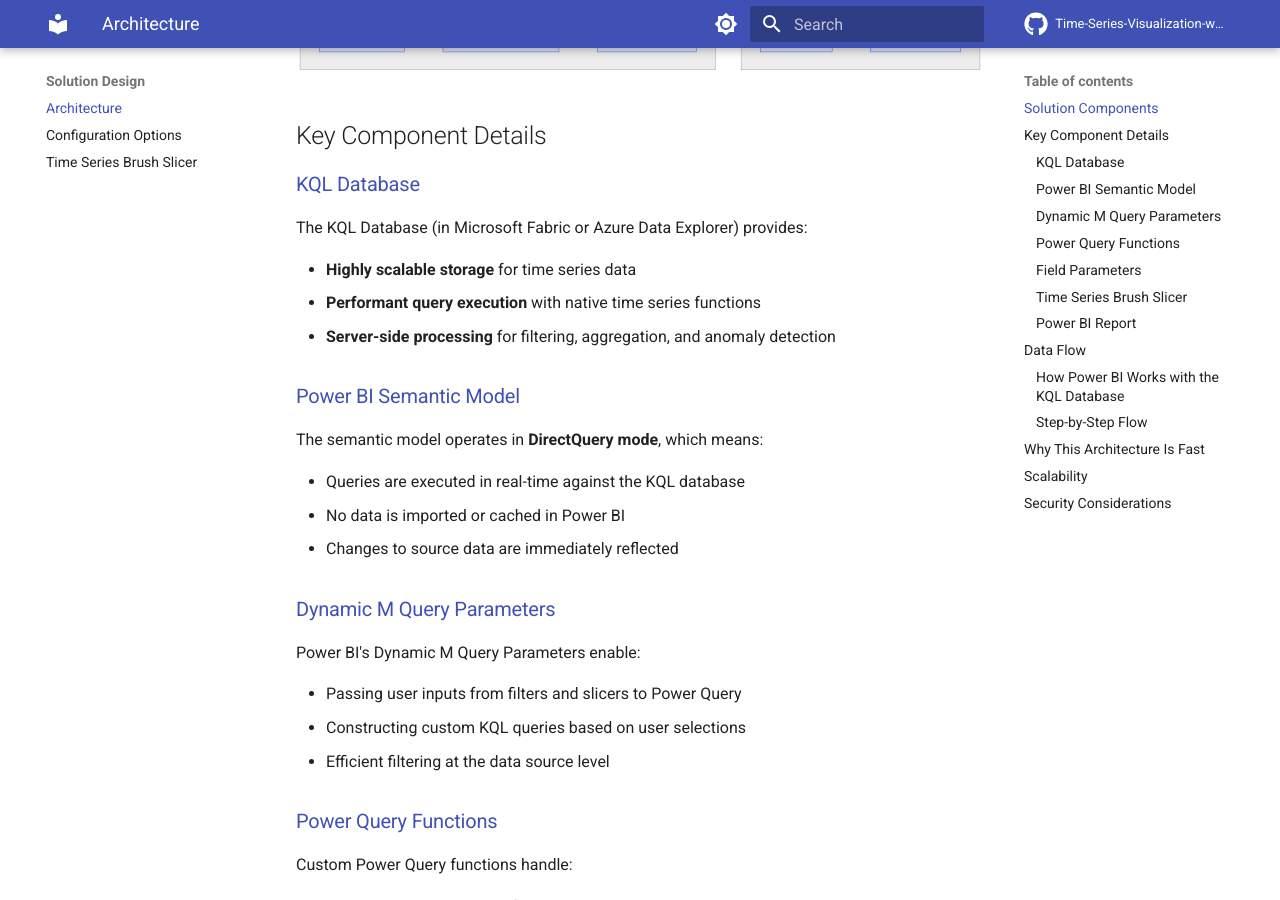
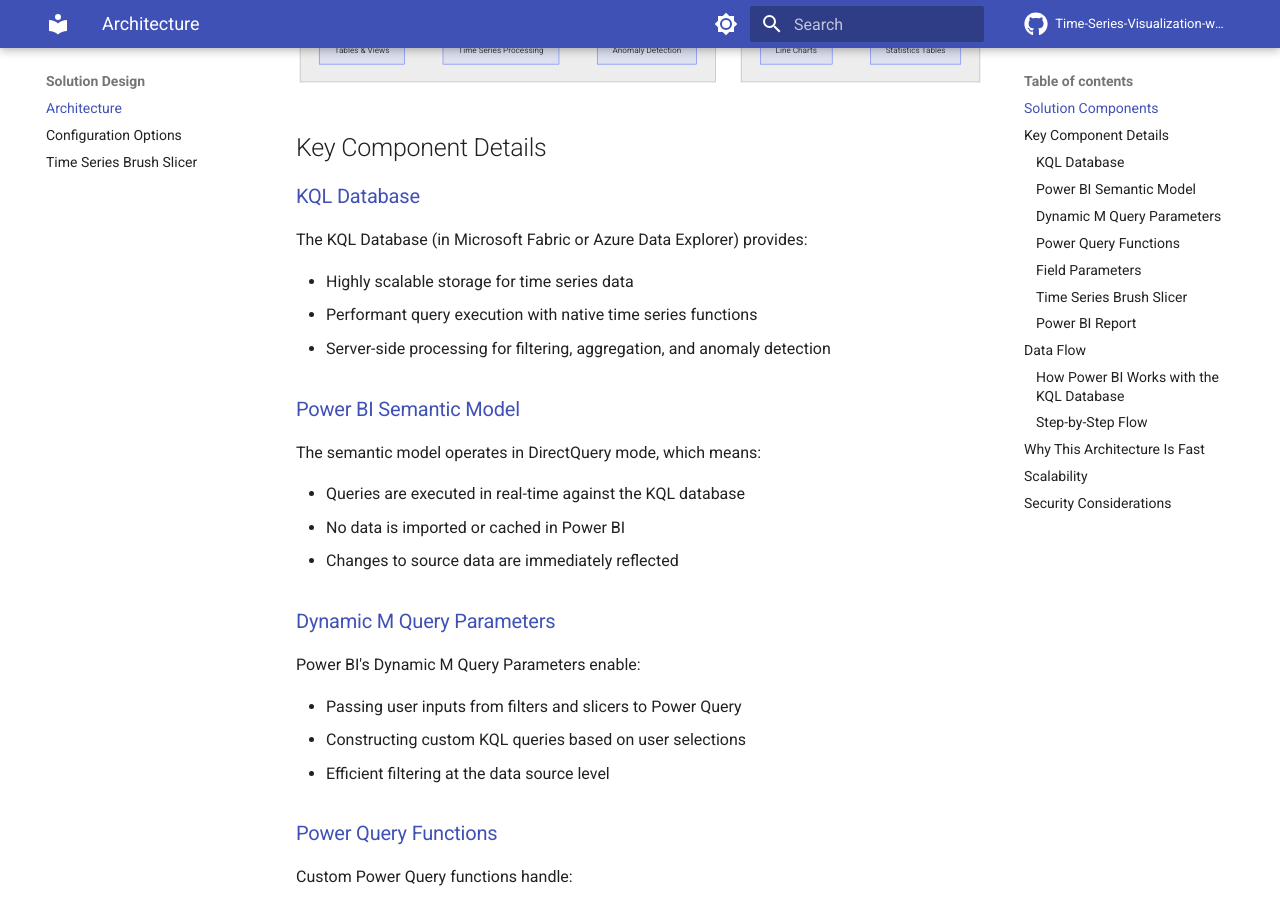
Before and after one commit to slavatrofimov/Time-Series-Visualization-with-Microsoft-Fabric, an MkDocs documentation site: the page built from docs/reference/architecture.md, in a window 1280 px wide and 900 px high, scrolled down 519 px. Built offline with MkDocs 1.6.1 and Material for MkDocs 9.7.7, drawn with Linux system fonts in a browser that asks for light colours; comment, search, counter and statistics services are not loaded; some of the changed text lies outside the part shown.

```diff
--- a/docs/reference/architecture.md
+++ b/docs/reference/architecture.md
@@ -38,13 +38,13 @@ flowchart TB
 
 The KQL Database (in Microsoft Fabric or Azure Data Explorer) provides:
 
-- **Highly scalable storage** for time series data
-- **Performant query execution** with native time series functions
-- **Server-side processing** for filtering, aggregation, and anomaly detection
+- Highly scalable storage for time series data
+- Performant query execution with native time series functions
+- Server-side processing for filtering, aggregation, and anomaly detection
 
 ### [Power BI Semantic Model](https://learn.microsoft.com/power-bi/connect-data/desktop-directquery-about)
 
-The semantic model operates in **DirectQuery mode**, which means:
+The semantic model operates in DirectQuery mode, which means:
 
 - Queries are executed in real-time against the KQL database
 - No data is imported or cached in Power BI
```
Also changed, not shown: other parts of docs/reference/architecture.md (+12 -9 lines).
